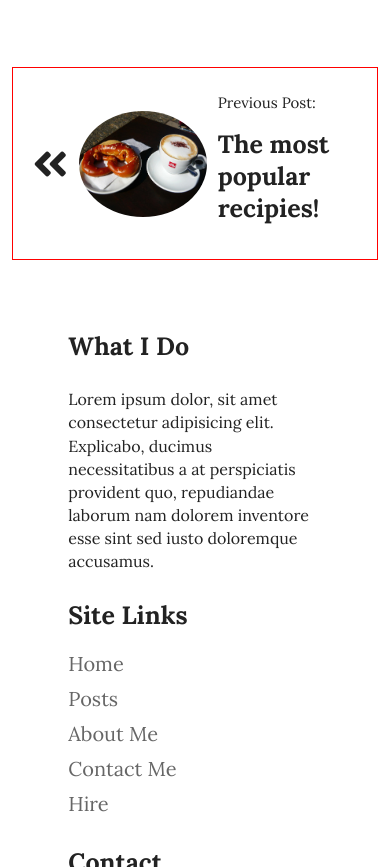
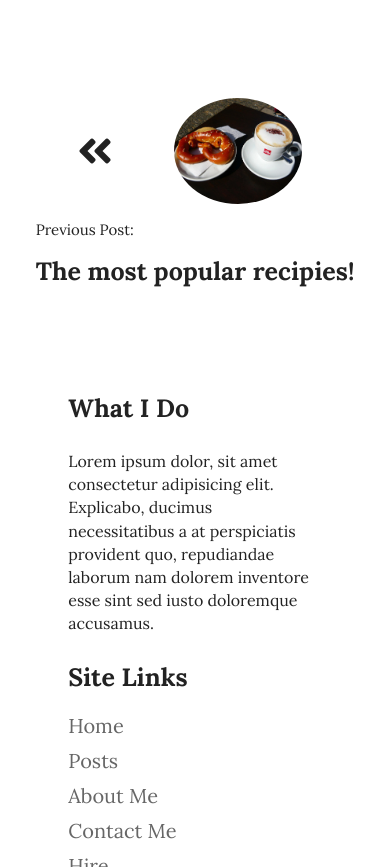
Before and after one commit to laxatzi/myBlog, a plain HTML site: page Posts/Coffee/drinking_coffee_is_a_must.html in a window 390 px wide. Shown: the part 3937-4804 px from the top of the page. Drawn offline with Linux system fonts and the light colour scheme; files whose address does not match are found by name.

Commit message:
make prev post responsive

```diff
--- a/Posts/Coffee/drinking_coffee_is_a_must.html
+++ b/Posts/Coffee/drinking_coffee_is_a_must.html
@@ -52,10 +52,12 @@
   flex-direction: column;
 }
 
-.post_bio {
+.post_bio,
+.prev_post {
       flex-direction: column;
 }
-.post_bio img {
+.post_bio img,
+.prev_post img {
    max-width: 200px;
    order: 1;
 }
@@ -173,7 +175,7 @@
             <p>Lorem ipsum, dolor sit amet consectetur adipisicing elit. Non magnam libero ipsam. Nostrum eaque, eveniet cumque iste aliquid consequatur voluptate quas ipsa quibusdam expedita temporibus saepe et tenetur, a aperiam.</p>
         </div>
      </section>
-     <section id="previus" class="prev_post" style="border: 1px solid red;">
+     <section id="previus" class="prev_post">
        <div class="prev_post-img">
           <i class="fas fa-angle-double-left"></i>
           <img src="../../img/breakfastSmall.jpg" alt="">
```
